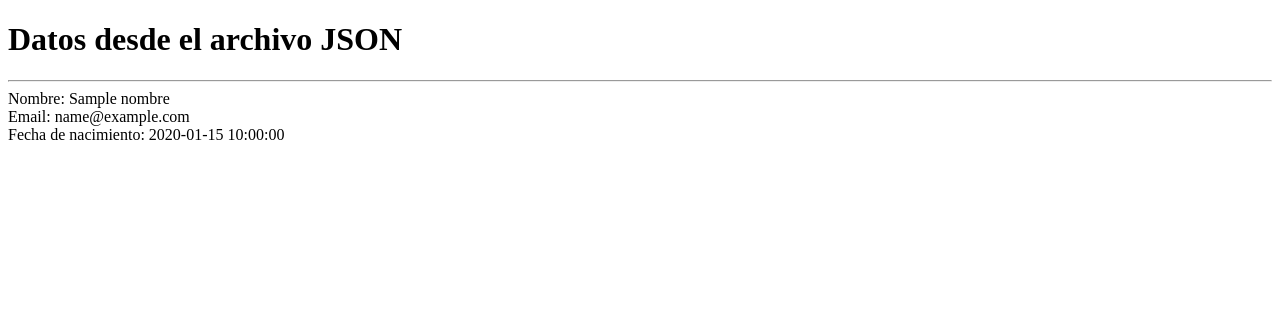
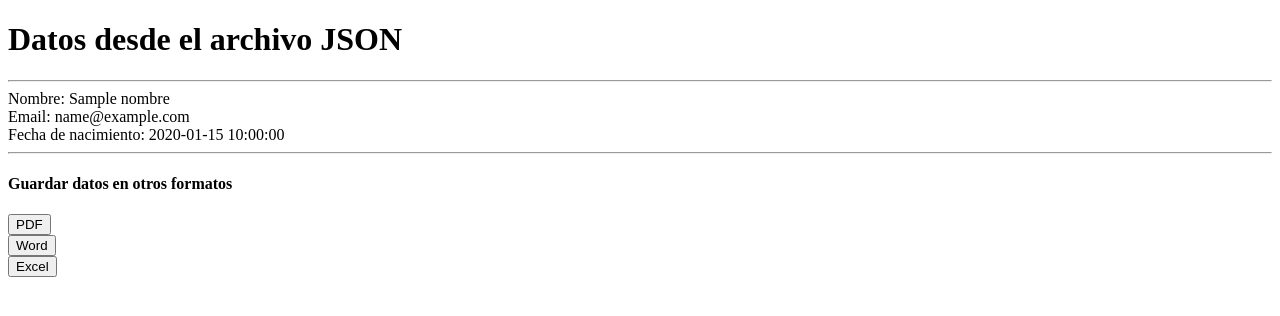
Before and after one commit to mariomacu12/UDG, a PHP site: template json_activity/vistas/datos_usuario.vista.php in a window 1280 px wide. Shown: the top 316 px of the page. Run offline with PHP 8.4, Linux system fonts and the light colour scheme; the template is opened without the code that fills it: most values are stand-ins (such as "Sample title", 1, 10 or a date in 2020).

Commit message:
Update datos_usuario.vista.php
Agregando botones para los formatos de office y pdf

```diff
--- a/json_activity/vistas/datos_usuario.vista.php
+++ b/json_activity/vistas/datos_usuario.vista.php
@@ -14,6 +14,21 @@
     <div> Nombre: <?php echo $nombre; ?></div>
     <div> Email: <?php echo $email; ?></div>
     <div> Fecha de nacimiento: <?php echo $fecha_nacimiento; ?></div>
+
+    <!-- botones para los formatos -->
+    <hr>
+    <div>
+        <h4>Guardar datos en otros formatos</h4>
+        <form method="post" action="">
+            <button type="submit" name="btnPDF">PDF</button>
+        </form>
+        <form method="post" action="">
+            <button type="submit" name="btnWord">Word</button>
+        </form>
+        <form method="post" action="">
+            <button type="submit" name="btnExcel">Excel</button>
+        </form>
+    </div>
 </div>
 </body>
 </html>
```
